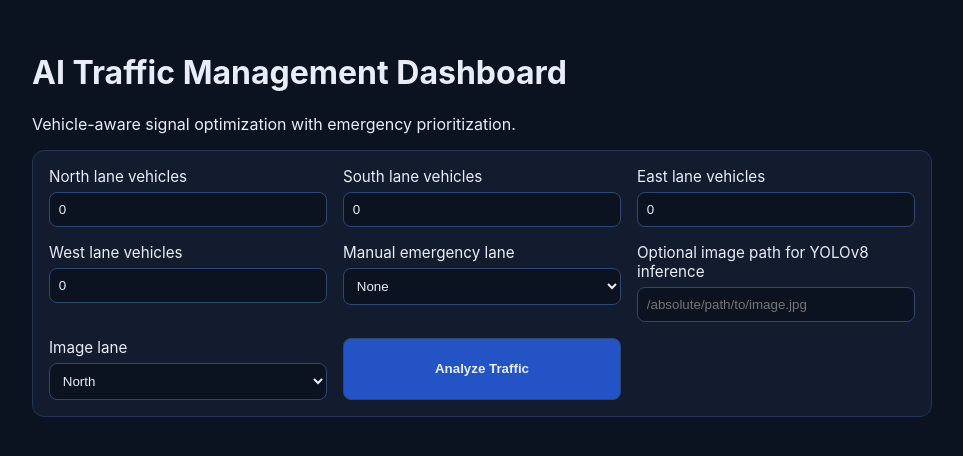
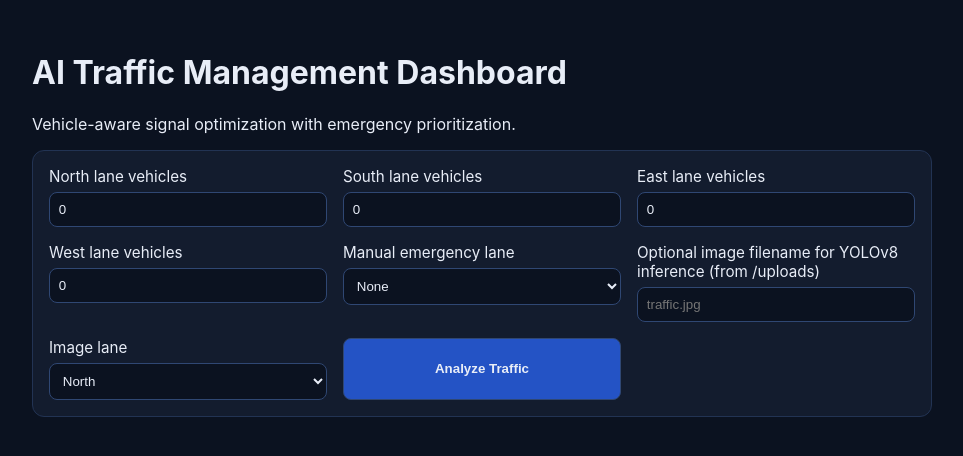
Before and after one commit to shrikantkumarofficalin-cyber/traffic-ai-project, a Flask app: page / in a window 1280 px wide. Shown: the top 456 px of the page, without its empty margins (158-1121 px from the left). Run offline with Flask 3, Linux system fonts and the light colour scheme.

Commit message:
fix: harden image input flow and improve test coverage
Agent-Logs-Url: https://github.com/shrikantkumarofficalin-cyber/traffic-ai-project/sessions/502f4511-18f2-495a-8341-c7a33474a2be

Co-authored-by: shrikantkumarofficalin-cyber <236521800+shrikantkumarofficalin-cyber@users.noreply.github.com>

```diff
--- a/app.py
+++ b/app.py
@@ -13,11 +13,7 @@ LANES = ("north", "south", "east", "west")
 def _parse_lane_counts(form_data: dict) -> dict[str, int]:
     lane_counts: dict[str, int] = {}
     for lane in LANES:
-        raw_value = form_data.get(f"{lane}_count", "0")
-        try:
-            lane_counts[lane] = max(0, int(raw_value))
-        except (TypeError, ValueError):
-            lane_counts[lane] = 0
+        lane_counts[lane] = _safe_non_negative_int(form_data.get(f"{lane}_count", "0"), default=0)
     return lane_counts
 
 
@@ -39,12 +35,12 @@ def analyze():
     selected_emergency_lane = request.form.get("emergency_lane", "")
     emergency_lanes = [selected_emergency_lane] if selected_emergency_lane in LANES else []
 
-    image_path = request.form.get("image_path", "").strip()
+    image_name = request.form.get("image_name", "").strip()
     image_lane = request.form.get("image_lane", "north")
     detection = None
 
-    if image_path and image_lane in LANES:
-        detection = detector.detect(image_path, allowed_root=".")
+    if image_name and image_lane in LANES:
+        detection = detector.detect(image_name, allowed_root="uploads")
         detected_count = sum(detection["counts"].values())
         lane_counts[image_lane] += detected_count
         if detection["emergency_detected"] and image_lane not in emergency_lanes:
--- a/detector.py
+++ b/detector.py
@@ -20,27 +20,21 @@ class VehicleDetector:
         except Exception as exc:  # pragma: no cover - depends on runtime availability
             self.model_error = str(exc)
 
-    def detect(self, image_path: str, allowed_root: str | None = None) -> dict:
+    def detect(self, image_name: str, allowed_root: str | None = None) -> dict:
         counts = {"car": 0, "truck": 0, "bus": 0, "motorcycle": 0}
         emergency_detected = False
         labels: list[str] = []
 
-        path = Path(image_path).expanduser().resolve()
         root = Path(allowed_root or Path.cwd()).expanduser().resolve()
-        if root not in path.parents and path != root:
-            return {
-                "counts": counts,
-                "emergency_detected": False,
-                "labels": labels,
-                "warning": f"Image path must be inside: {root}",
-            }
+        safe_name = Path(image_name).name
+        path = (root / safe_name).resolve()
 
         if not path.exists():
             return {
                 "counts": counts,
                 "emergency_detected": False,
                 "labels": labels,
-                "warning": f"Image not found: {image_path}",
+                "warning": f"Image not found in {root}: {safe_name}",
             }
 
         if self.model is not None:
--- a/templates/index.html
+++ b/templates/index.html
@@ -30,8 +30,8 @@
         </label>
 
         <label>
-          Optional image path for YOLOv8 inference
-          <input type="text" name="image_path" placeholder="/absolute/path/to/image.jpg" />
+          Optional image filename for YOLOv8 inference (from /uploads)
+          <input type="text" name="image_name" placeholder="traffic.jpg" />
         </label>
 
         <label>
```
Also changed, not shown: tests/test_traffic_logic.py (+1 -0 lines), README.md, 1 other file.
